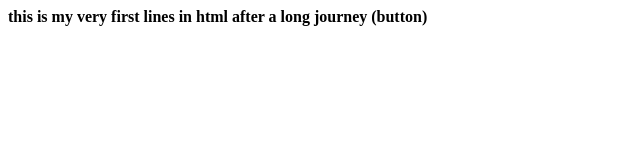
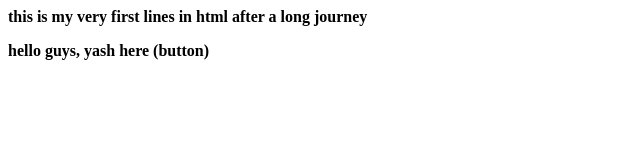
Before and after one commit to student-yashsingh/localRepo, a plain HTML site: page index.html in a window 1280 px wide. Shown: the whole page, without its empty margins (0-640 px from the left). Drawn offline with Linux system fonts and the light colour scheme.

Commit message:
just modified

```diff
--- a/index.html
+++ b/index.html
@@ -1,5 +1,6 @@
 <html>
 <body>
-<p><b>this is my very first lines in html after a long journey (button)</b></p>
+<p><b>this is my very first lines in html after a long journey </b></p>
+<b>hello guys, yash here (button)</b>
 </body>
 </html>
```
